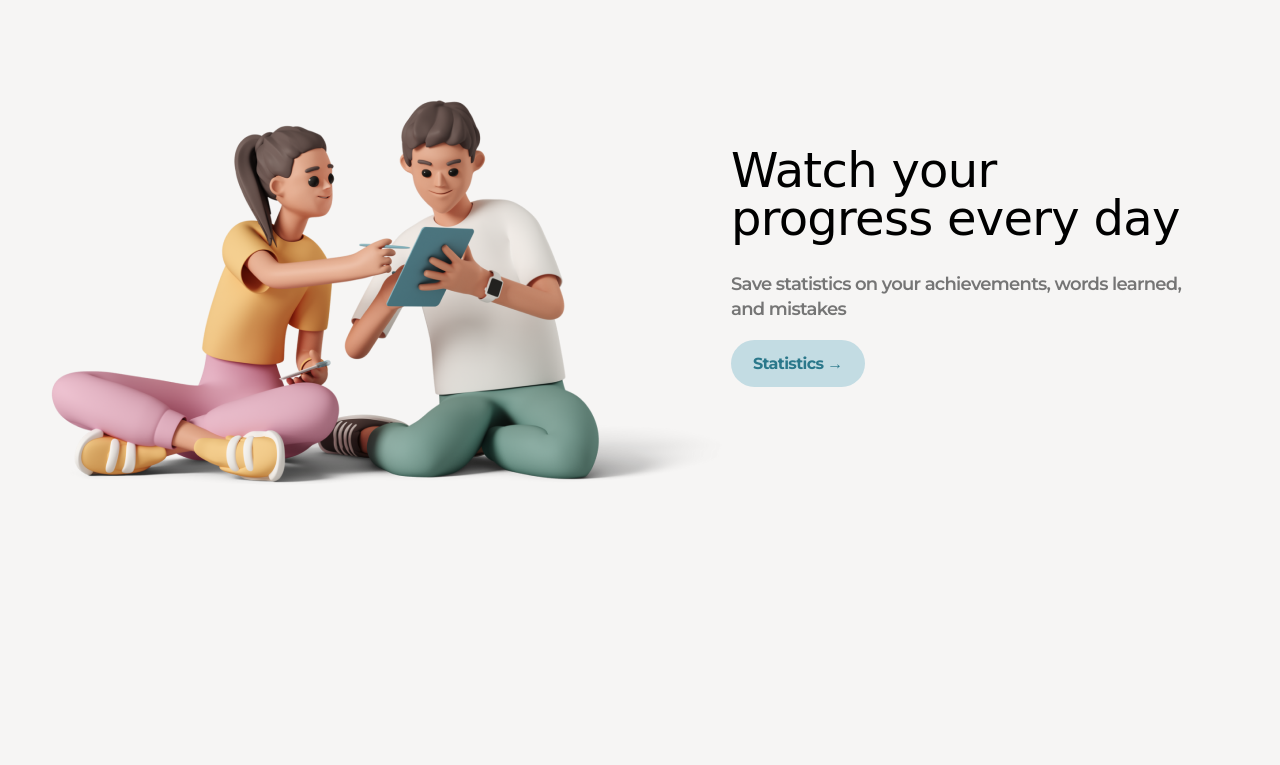
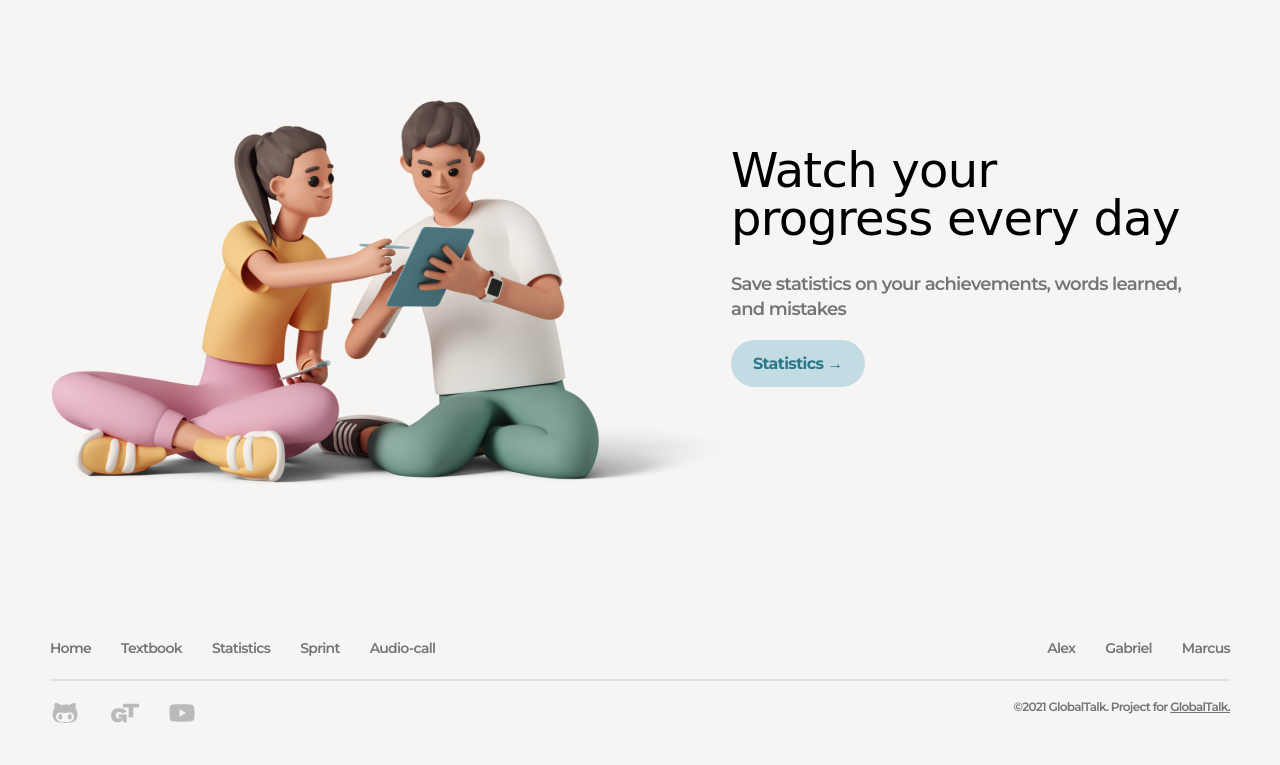
Before and after one commit to m-rozbitska/learning, a plain HTML site: page index.html in a window 1280 px wide. Shown: the part 1784-2549 px from the top of the page. Before the commit the page ends 2381 px from the top, so only its background shows below. Drawn offline with Linux system fonts and the light colour scheme; a web font is replaced by a local one.

Commit message:
feat: change media

```diff
--- a/css/style.css
+++ b/css/style.css
@@ -109,8 +109,9 @@ body {
 }
 
 .btn {
-	width: 165px;
-	height: 44px;
+	padding: 14px 22px 14px 22px;
+	max-width: 200px
+	;
 	background: #C3DCE3;
 	border-radius: 100px;
 	padding: 14px 22px;
@@ -271,3 +272,40 @@ body {
 	padding-top: 149px;
 	max-width: 475px;
 }
+
+.footer {
+	padding: 40px 0px 40px 0px;
+}
+
+.footer__top {
+	padding-bottom: 20px;
+	display: flex;
+	justify-content: space-between;
+	border-bottom: 2px solid #E0E0E0;
+}
+
+.footer__item {
+	font-size: 14px;
+}
+
+.footer__bottom {
+	padding-top: 20px;
+	display: flex;
+	justify-content: space-between;
+}
+
+.footer__media{
+	display: flex;
+	align-items: center;
+	gap: 30px;
+}
+
+
+.footer__contacts {
+	font-size: 12px;
+}
+
+.footer__link {
+	color: #757575;
+	text-decoration: underline;
+}
--- a/index.html
+++ b/index.html
@@ -111,5 +111,64 @@
 			</div>
 		</section>
 	</main>
+	<footer class="footer">
+		<div class="container">
+			<div class="footer__top">
+				<nav class="menu footer__top-menu">
+					<ul class="menu__list">
+						<li class="menu__list-item">
+							<a href="#" class="menu__list-link footer__item">Home</a>
+						</li>
+						<li class="menu__list-item">
+							<a href="#" class="menu__list-link footer__item">Textbook</a>
+						</li>
+						<li class="menu__list-item">
+							<a href="#" class="menu__list-link footer__item">Statistics</a>
+						</li>
+						<li class="menu__list-item">
+							<a href="#" class="menu__list-link footer__item">Sprint</a>
+						</li>
+						<li class="menu__list-item">
+							<a href="#" class="menu__list-link footer__item">Audio-call</a>
+						</li>
+					</ul>
+				</nav>
+				<nav class="menu footer__user-menu">
+					<ul class="menu__list">
+						<li class="menu__list-item">
+							<a href="#" class="menu__list-link footer__item">Alex</a>
+						</li>
+						<li class="menu__list-item">
+							<a href="#" class="menu__list-link footer__item">Gabriel</a>
+						</li>
+						<li class="menu__list-item">
+							<a href="#" class="menu__list-link footer__item">Marcus</a>
+						</li>
+					</ul>
+				</nav>
+			</div>
+			<div class="footer__bottom">
+				<ul class="footer__media">
+					<li class="footer__media-item">
+						<a href="#" class="footer__media-link">
+							<img src="./images/icon1.svg" alt="github" class="footer__img">
+						</a>
+					</li>
+					<li class="footer__media-item">
+						<a href="#" class="footer__media-link">
+							<img src="./images/icon2.svg" alt="gt" class="footer__img">
+						</a>
+					</li>
+					<li class="footer__media-item">
+						<a href="#" class="footer__media-link">
+							<img src="./images/icon3.svg" alt="youtube" class="footer__img">
+						</a>
+					</li>
+				</ul>
+				<div class="footer__contacts">&#169;2021 GlobalTalk. Project for <a href="#" class="footer__link">GlobalTalk.</a>
+				</div>
+			</div>
+		</div>
+	</footer>
 </body>
 </html>
```
Also changed, not shown: images/Frame 3.svg (added), images/Frame 8.svg (added), images/lightning.svg (deleted), package-lock.json (added).
